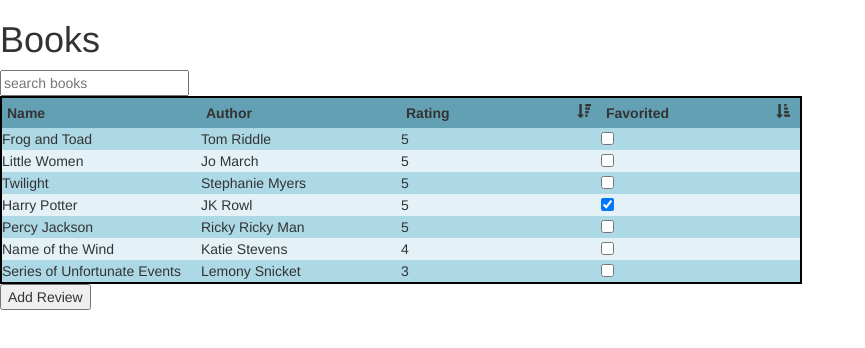
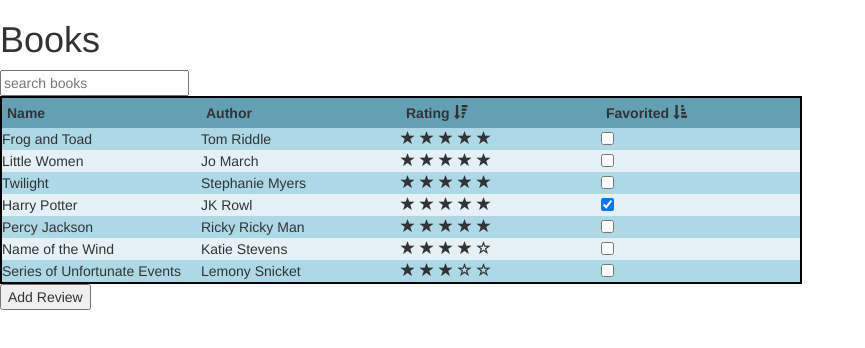
Before and after one commit to sblevens/web-development-final-project, an Angular app in the folder clientApp/: page /home in a window 1280 px wide. Shown: the top 348 px of the page, without its empty margins (0-865 px from the left). Built offline with nearby package versions, Linux system fonts and the light colour scheme.

Commit message:
display rating as stars

```diff
--- a/clientApp/src/app/home/home.component.css
+++ b/clientApp/src/app/home/home.component.css
@@ -45,7 +45,10 @@ tr:nth-child(even){
 }
 
 .glyphicon{
-    float: right;
     padding-right: 5px;
 
 }
+
+#ratings {
+    float: none;
+}
--- a/clientApp/src/app/home/home.component.html
+++ b/clientApp/src/app/home/home.component.html
@@ -16,7 +16,7 @@
         <tr *ngFor="let book of books | searchBooks: search">
             <td>{{book.name}}</td>
             <td>{{book.author}}</td>
-            <td>{{book.rating}}</td>
+            <td id="ratings"><i *ngFor="let i of [].constructor(book.rating)" class="glyphicon glyphicon-star"></i><i *ngFor="let i of [].constructor(5-book.rating)" class="glyphicon glyphicon-star-empty"></i></td>
             <td><input [(ngModel)]="book.favorited" type="checkbox"></td>
         </tr>
     </tbody>
```
